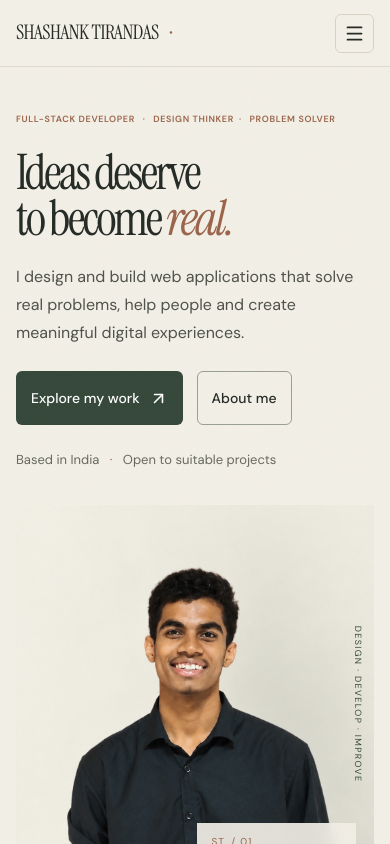
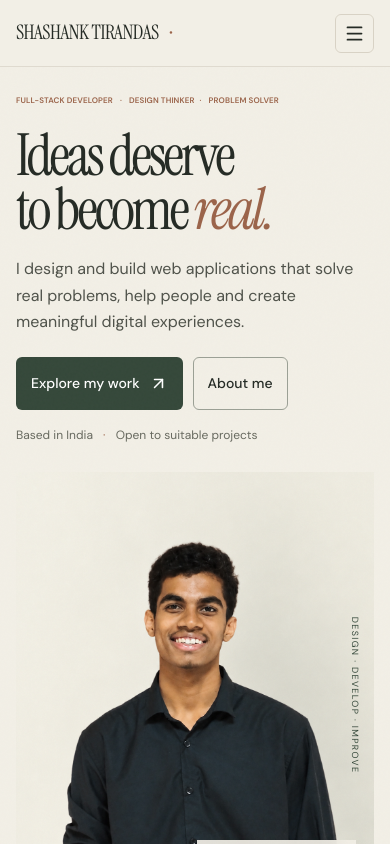
Before and after one commit to shashanktirandas/portfolio, a Next.js app: page / in a window 390 px wide. Shown: the top 844 px of the page. Built offline with nearby package versions, Linux system fonts and the light colour scheme.

Commit message:
Fix mobile homepage hero layout

```diff
--- a/app/globals.css
+++ b/app/globals.css
@@ -4186,59 +4186,135 @@ a.tech-chip:hover {
 }
 
 /* Mobile */
+
+/* MOBILE HERO — TEXT FIRST, PORTRAIT AFTER SCROLL */
+
 @media (max-width: 760px) {
   .hero {
+    display: grid;
+    grid-template-columns: minmax(0, 1fr);
     min-height: auto;
-    grid-template-columns: minmax(0, 1fr);
-    gap: 32px;
-    padding-block: 44px 32px;
-  }
-
-  .hero h1 {
-    margin-block: 22px;
-    font-size: clamp(52px, 10.5vw, 78px);
-    letter-spacing: -0.055em;
-    line-height: 0.94;
-  }
-
-  .hero-description {
-    max-width: 560px;
-    font-size: 16px;
-  }
-
-  .hero-actions {
-    margin-top: 24px;
-  }
-
-  .hero-visual {
-    min-height: 480px;
-    aspect-ratio: 0.9;
-  }
-
-  .hero-portrait {
-    object-position: center 15%;
-  }
-
-  .portrait-side-label {
-    right: 9px;
-  }
-}
-
-@media (max-width: 390px) {
-  .hero h1 {
-    font-size: 49px;
-  }
-
+    gap: 30px;
+    padding: 30px 0 32px;
+  }
+
+  .hero-copy {
+    width: 100%;
+    min-width: 0;
+  }
+
+  /* Responsive eyebrow */
   .hero .eyebrow {
     font-size: 9px;
-    letter-spacing: 0.07em;
-  }
-
+    line-height: 1.8;
+    letter-spacing: 0.035em;
+    white-space: nowrap;
+  }
+
+  /* Strong, editorial headline */
+  .hero h1 {
+    width: 100%;
+    margin: 22px 0 20px;
+    font-size: clamp(58px, 12.8vw, 76px);
+    line-height: 0.92;
+    letter-spacing: -0.055em;
+  }
+
+  .hero-description {
+    max-width: none;
+    font-size: 16px;
+    line-height: 1.65;
+  }
+
+  .hero-actions {
+    display: flex;
+    flex-wrap: wrap;
+    gap: 10px;
+    margin-top: 22px;
+  }
+
+  .hero-actions .button {
+    min-height: 48px;
+    padding-inline: 14px;
+  }
+
+  .hero-note {
+    margin-top: 16px;
+    font-size: 12px;
+    line-height: 1.6;
+  }
+
+  /* Keep portrait below the complete text block */
   .hero-visual {
-    min-height: 390px;
-  }
-
-  .hero-actions .button {
-    padding-inline: 14px;
-  }
-}
+    position: relative;
+    width: 100%;
+    height: auto;
+    min-height: 0;
+    aspect-ratio: 0.84;
+    margin: 0;
+    overflow: visible;
+  }
+
+  .portrait-frame {
+    position: relative;
+    width: min(86%, 360px);
+    max-width: none;
+    height: auto;
+    aspect-ratio: 0.84;
+    transform: rotate(1deg);
+  }
+
+  .portrait-placeholder {
+    width: 100%;
+    height: 100%;
+    overflow: hidden;
+  }
+
+  .hero-portrait {
+    object-fit: cover;
+    object-position: center 15%;
+  }
+
+  .hero-handwriting {
+    top: 16px;
+    right: 2%;
+    font-size: clamp(17px, 4.8vw, 21px);
+  }
+
+  .hero-orbit {
+    right: 8px;
+    bottom: 10px;
+    font-size: 7px;
+  }
+
+  .portrait-index {
+    right: 8px;
+    bottom: 14px;
+    z-index: 3;
+  }
+}
+
+/* Smaller phones */
+@media (max-width: 390px) {
+  .hero {
+    gap: 26px;
+    padding-top: 26px;
+  }
+
+  .hero .eyebrow {
+    font-size: 8px;
+    letter-spacing: 0.015em;
+  }
+
+  .hero h1 {
+    font-size: 58px;
+  }
+
+  .hero-visual {
+    aspect-ratio: 0.8;
+  }
+
+  .portrait-frame {
+    width: 86%;
+  }
+}
```
Also changed, not shown: app/page.tsx (+6 -3 lines).
